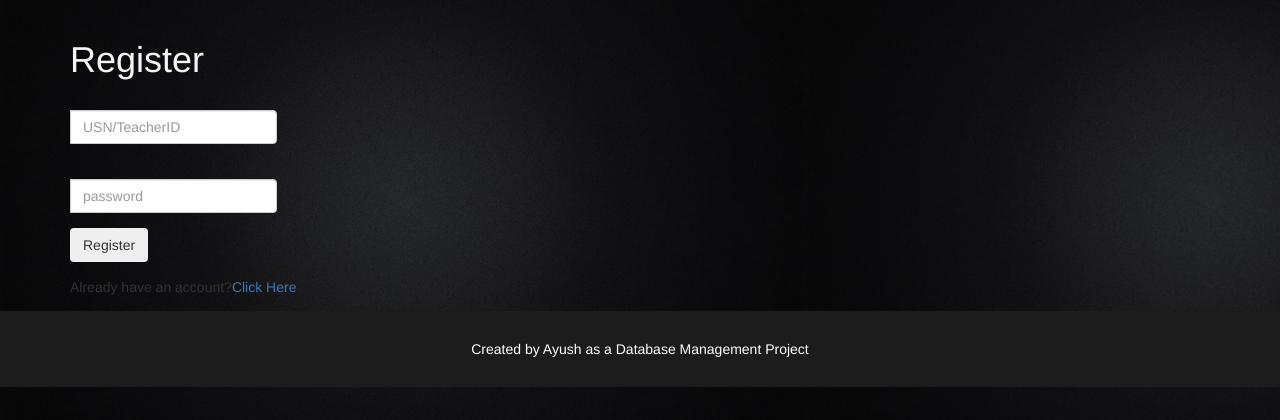
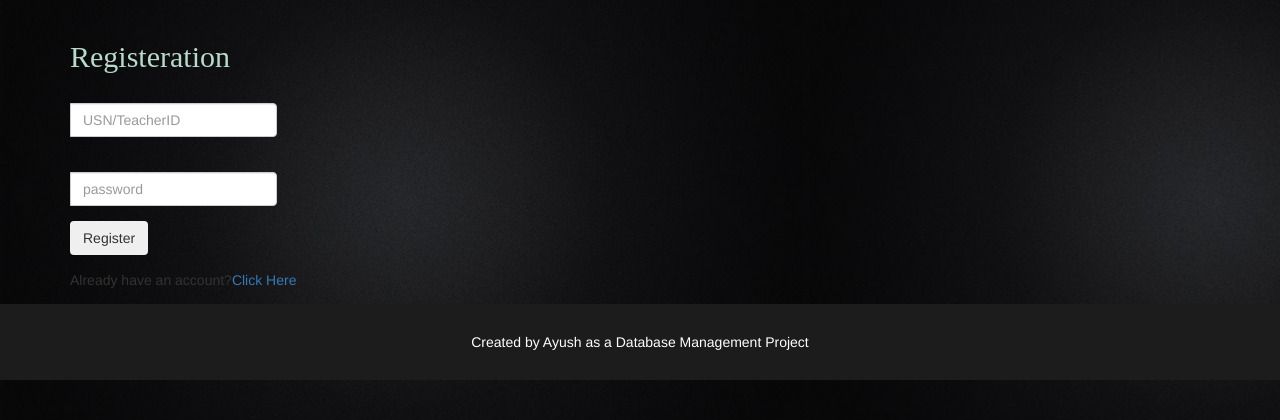
Before and after one commit to AyushTalesara/AttendanceManagement-, a Django app: page /records/register/ in a window 1280 px wide. Shown: the part 52-472 px from the top of the page. Run offline with Django 3.2, Linux system fonts and the light colour scheme; some libraries are stand-ins or nearby versions; some web fonts are replaced.

Commit message:
Few changes

```diff
--- a/AttendanceManagement/templates/login.html
+++ b/AttendanceManagement/templates/login.html
@@ -4,7 +4,7 @@
         <div class="d-flex justify-content-center h-100">
             <div class="card">
                 <div class="card-header">
-                    <h1 style="color:whitesmoke;"> LogIN</h1>
+                        <h2 style="font-family: Bebas Neue;color:#b7dac9;font-weight:300 ;display: inline-block ;"> LogIn</h2>
                 </div>
                 <div class="card-body">
                     <form  action="" enctype="multipart/form-data" method="post">
--- a/AttendanceManagement/templates/registration_form.html
+++ b/AttendanceManagement/templates/registration_form.html
@@ -4,7 +4,7 @@
         <div class="d-flex justify-content-center h-100">
             <div class="card">
                 <div class="card-header">
-                    <h1 style="color:whitesmoke;"> Register</h1>
+                    <h2 style="font-family: Bebas Neue;color:#b7dac9;font-weight:300 ;display: inline-block ;"> Registeration</h2>
                 </div>
                 <div class="card-body">
                     <form  action="" enctype="multipart/form-data" method="post">
```
